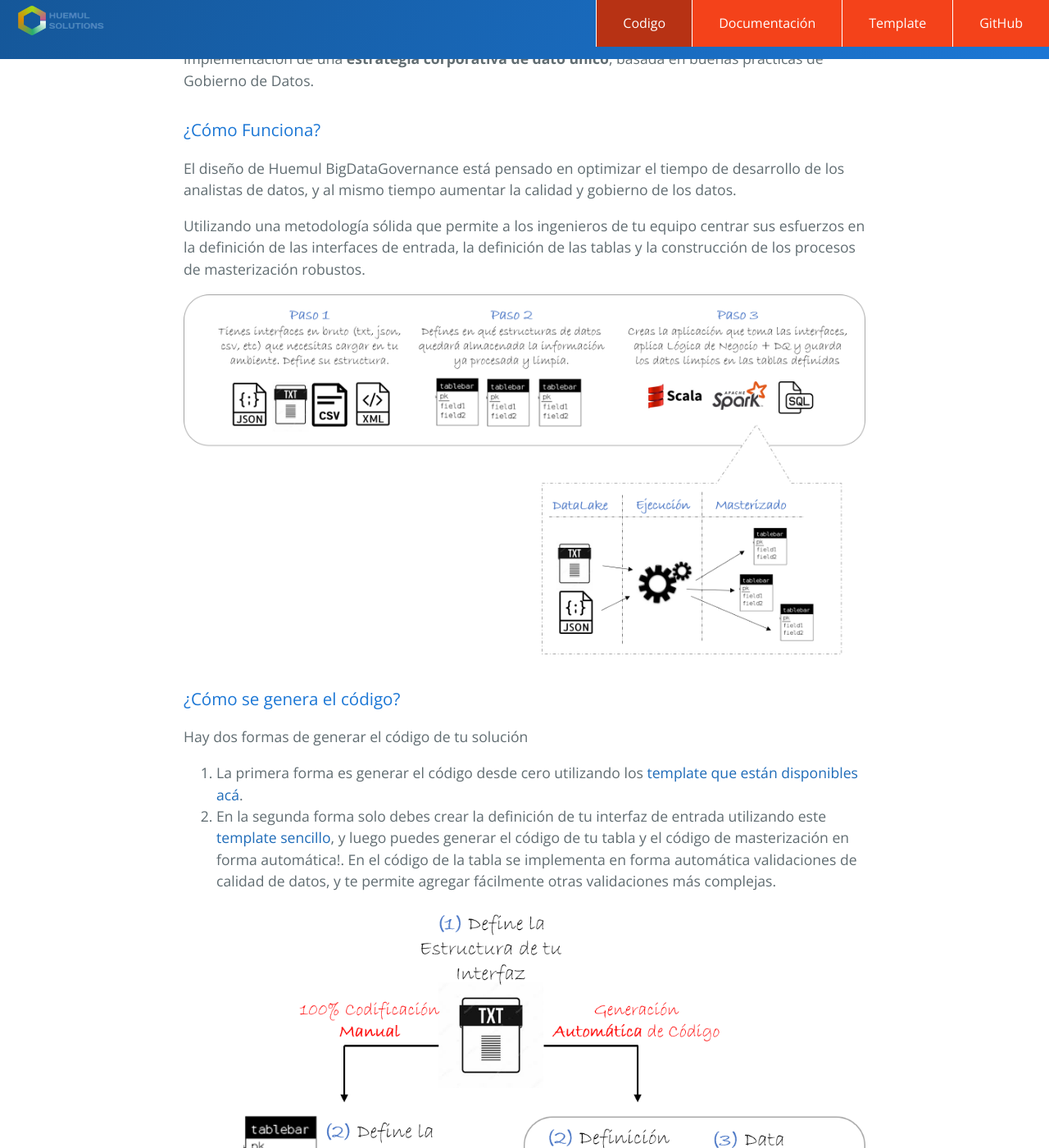
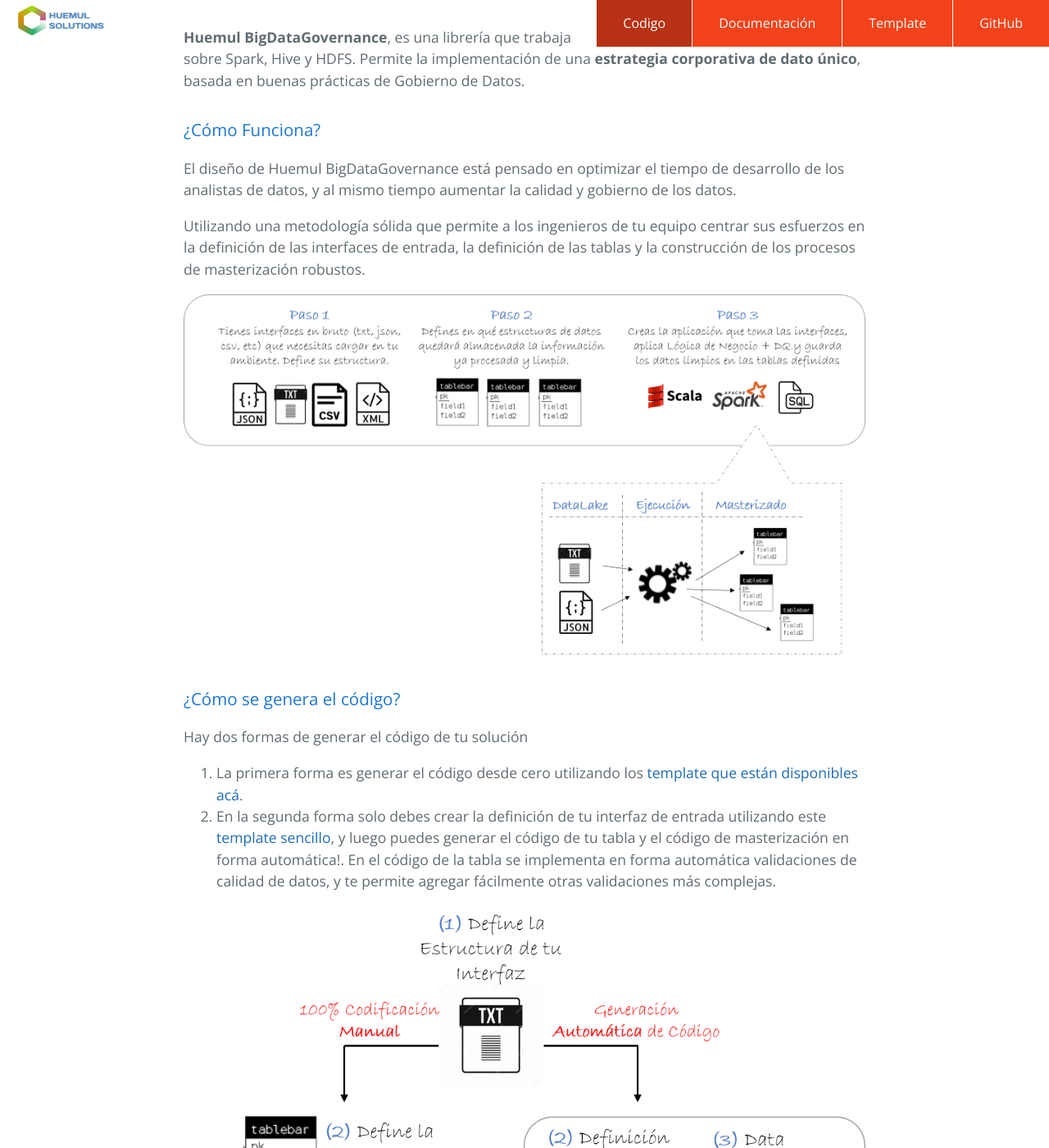
Before and after one commit to Blashhm/blashhm.github.io, a Jekyll site: the page built from index.md, in a window 1280 px wide and 1400 px high. Shown: the whole window at 82% size. Built offline with Jekyll 4.4.1, drawn with Linux system fonts in a browser that asks for light colours.

Commit message:
Update normalize.scss

```diff
--- a/_sass/normalize.scss
+++ b/_sass/normalize.scss
@@ -650,15 +650,6 @@ th {
   FIXED HEADER
 --------------------------------------------- */
 
-header {
-  background: #f4421a;
-  position: fixed;
-  z-index: 3;
-  width: 100%;
-  left: 0;
-  top: 0;
-}
-
 .logo {
   -webkit-tap-highlight-color: rgba(0,0,0,0);
   text-decoration: none;
```
